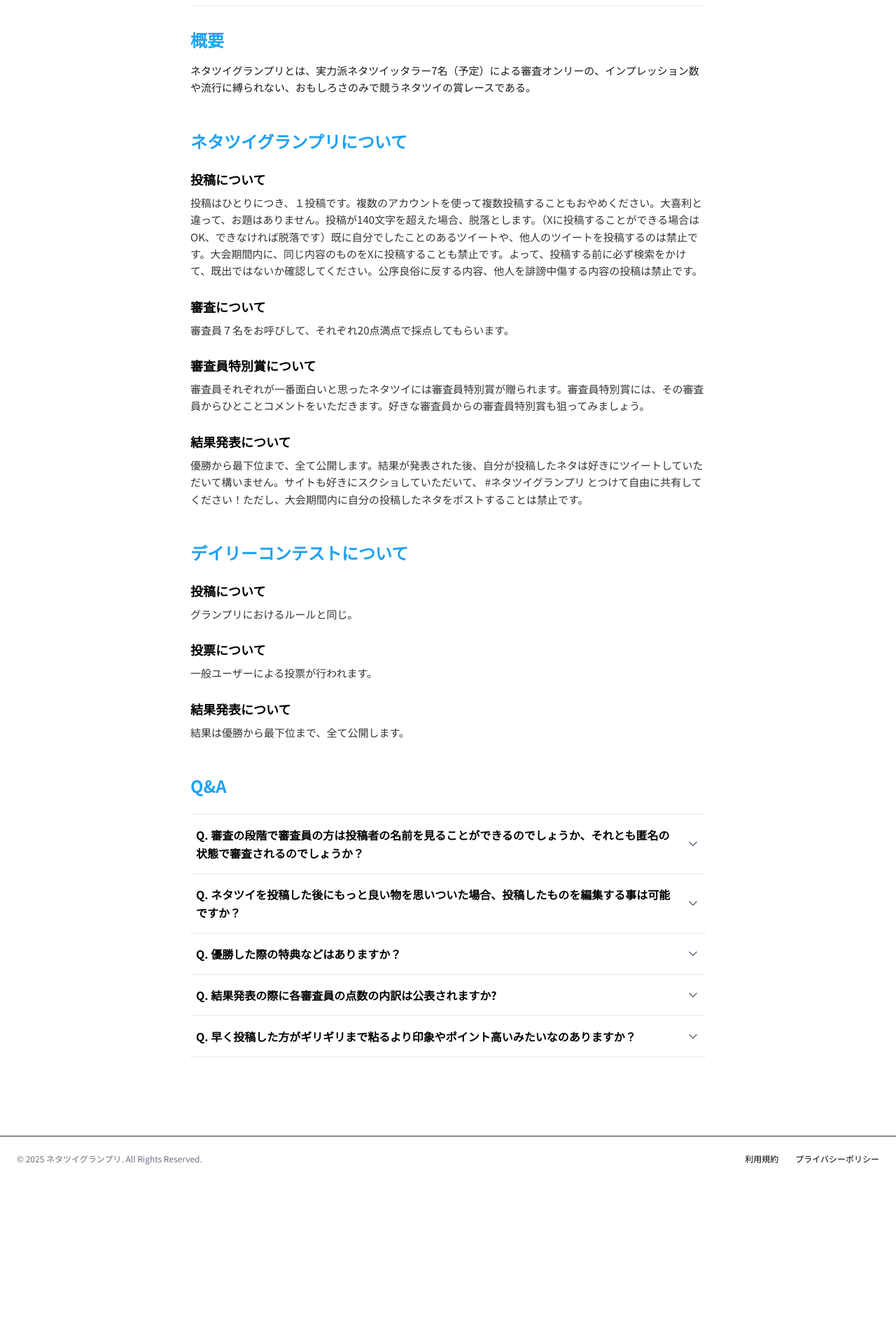
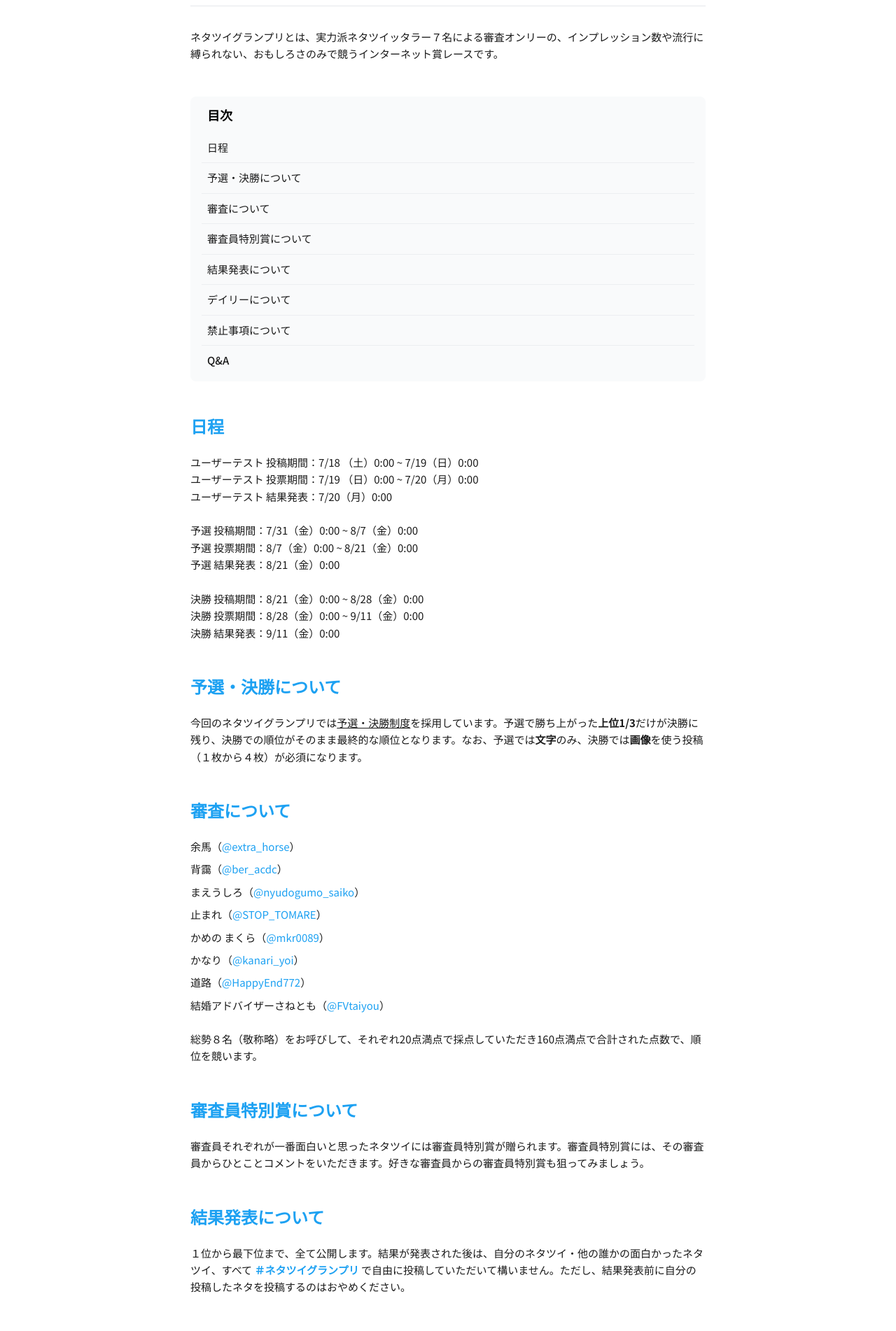
Before and after one commit to Megane14916/netatwi-frontend, a Next.js app: page /rules in a window 1280 px wide. Shown: the part 140-2042 px from the top of the page at 70% size. Before the commit the page ends 1828 px from the top, so only its background shows below. Built offline with nearby package versions, Linux system fonts and the light colour scheme; no server answers.

Commit message:
ルール

```diff
--- a/app/rules/page.tsx
+++ b/app/rules/page.tsx
@@ -36,76 +36,136 @@
                 <div className="space-y-12">
                     {/* 概要 */}
                     <section>
-                        <h2 className="text-2xl font-bold mb-4 text-[#1DA1F2]">
-                            概要
-                        </h2>
                         <div className="text-[15px] leading-relaxed text-black/90 dark:text-white/90">
-                            <p>ネタツイグランプリとは、実力派ネタツイッタラー7名（予定）による審査オンリーの、インプレッション数や流行に縛られない、おもしろさのみで競うネタツイの賞レースである。</p>
+                            <p>ネタツイグランプリとは、実力派ネタツイッタラー７名による審査オンリーの、インプレッション数や流行に縛られない、おもしろさのみで競うインターネット賞レースです。</p>
                         </div>
                     </section>
 
-                    {/* ネタツイグランプリについて */}
-                    <section>
+                    {/* 目次 */}
+                    <div className="bg-gray-50 dark:bg-gray-900/40 rounded-lg my-8 pb-2">
+                        <div className="px-6 py-3 font-bold text-lg text-black dark:text-white">目次</div>
+                        <ul className="flex flex-col text-[15px] text-black/90 dark:text-white/90 font-medium px-4">
+                            <li className=" dark:border-gray-800/60">
+                                <a href="#schedule" className="block px-2 py-2 hover:bg-gray-200/50 dark:hover:bg-gray-800/50 transition-colors rounded-md my-0.5">日程</a>
+                            </li>
+                            <li className="border-t border-gray-200/60 dark:border-gray-800/60">
+                                <a href="#qualifier-finals" className="block px-2 py-2 hover:bg-gray-200/50 dark:hover:bg-gray-800/50 transition-colors rounded-md my-0.5">予選・決勝について</a>
+                            </li>
+                            <li className="border-t border-gray-200/60 dark:border-gray-800/60">
+                                <a href="#judging" className="block px-2 py-2 hover:bg-gray-200/50 dark:hover:bg-gray-800/50 transition-colors rounded-md my-0.5">審査について</a>
+                            </li>
+                            <li className="border-t border-gray-200/60 dark:border-gray-800/60">
+                                <a href="#special-award" className="block px-2 py-2 hover:bg-gray-200/50 dark:hover:bg-gray-800/50 transition-colors rounded-md my-0.5">審査員特別賞について</a>
+                            </li>
+                            <li className="border-t border-gray-200/60 dark:border-gray-800/60">
+                                <a href="#results" className="block px-2 py-2 hover:bg-gray-200/50 dark:hover:bg-gray-800/50 transition-colors rounded-md my-0.5">結果発表について</a>
+                            </li>
+                            <li className="border-t border-gray-200/60 dark:border-gray-800/60">
+                                <a href="#daily" className="block px-2 py-2 hover:bg-gray-200/50 dark:hover:bg-gray-800/50 transition-colors rounded-md my-0.5">デイリーについて</a>
+                            </li>
+                            <li className="border-t border-gray-200/60 dark:border-gray-800/60">
+                                <a href="#rules" className="block px-2 py-2 hover:bg-gray-200/50 dark:hover:bg-gray-800/50 transition-colors rounded-md my-0.5">禁止事項について</a>
+                            </li>
+                            <li className="border-t border-gray-200/60 dark:border-gray-800/60">
+                                <a href="#qa" className="block px-2 py-2 hover:bg-gray-200/50 dark:hover:bg-gray-800/50 transition-colors rounded-md my-0.5">Q&A</a>
+                            </li>
+                        </ul>
+                    </div>
+
+                    <section id="schedule" className="scroll-mt-24">
                         <h2 className="text-2xl font-bold mb-6 text-[#1DA1F2]">
-                            ネタツイグランプリについて
+                            日程
                         </h2>
                         <div className="space-y-6">
-                            <div>
-                                <h3 className="text-lg font-bold mb-2">投稿について</h3>
-                                <p className="text-[15px] leading-relaxed text-black/80 dark:text-white/80">
-                                    投稿はひとりにつき、１投稿です。複数のアカウントを使って複数投稿することもおやめください。大喜利と違って、お題はありません。投稿が140文字を超えた場合、脱落とします。（Xに投稿することができる場合はOK、できなければ脱落です）既に自分でしたことのあるツイートや、他人のツイートを投稿するのは禁止です。大会期間内に、同じ内容のものをXに投稿することも禁止です。よって、投稿する前に必ず検索をかけて、既出ではないか確認してください。公序良俗に反する内容、他人を誹謗中傷する内容の投稿は禁止です。
-                                </p>
-                            </div>
-                            <div>
-                                <h3 className="text-lg font-bold mb-2">審査について</h3>
-                                <p className="text-[15px] leading-relaxed text-black/80 dark:text-white/80">
-                                    審査員７名をお呼びして、それぞれ20点満点で採点してもらいます。
-                                </p>
-                            </div>
-                            <div>
-                                <h3 className="text-lg font-bold mb-2">審査員特別賞について</h3>
-                                <p className="text-[15px] leading-relaxed text-black/80 dark:text-white/80">
-                                    審査員それぞれが一番面白いと思ったネタツイには審査員特別賞が贈られます。審査員特別賞には、その審査員からひとことコメントをいただきます。好きな審査員からの審査員特別賞も狙ってみましょう。
-                                </p>
-                            </div>
-                            <div>
-                                <h3 className="text-lg font-bold mb-2">結果発表について</h3>
-                                <p className="text-[15px] leading-relaxed text-black/80 dark:text-white/80">
-                                    優勝から最下位まで、全て公開します。結果が発表された後、自分が投稿したネタは好きにツイートしていただいて構いません。サイトも好きにスクショしていただいて、 #ネタツイグランプリ とつけて自由に共有してください！ただし、大会期間内に自分の投稿したネタをポストすることは禁止です。
-                                </p>
+                            <div className="text-[15px] leading-relaxed text-black/90 dark:text-white/90">
+                                <p>ユーザーテスト 投稿期間：7/18 （土）0:00 ~ 7/19（日）0:00</p><p>ユーザーテスト 投票期間：7/19 （日）0:00 ~ 7/20（月）0:00</p><p>ユーザーテスト 結果発表：7/20（月）0:00</p><br></br><p>予選 投稿期間：7/31（金）0:00 ~ 8/7（金）0:00</p><p>予選 投票期間：8/7（金）0:00 ~ 8/21（金）0:00</p><p>予選 結果発表：8/21（金）0:00</p><br></br><p>決勝 投稿期間：8/21（金）0:00 ~ 8/28（金）0:00</p><p>決勝 投票期間：8/28（金）0:00 ~ 9/11（金）0:00</p><p>決勝 結果発表：9/11（金）0:00</p>
                             </div>
                         </div>
                     </section>
 
-                    {/* デイリーコンテストについて */}
-                    <section>
+                    <section id="qualifier-finals" className="scroll-mt-24">
                         <h2 className="text-2xl font-bold mb-6 text-[#1DA1F2]">
-                            デイリーコンテストについて
+                            予選・決勝について
                         </h2>
                         <div className="space-y-6">
-                            <div>
-                                <h3 className="text-lg font-bold mb-2">投稿について</h3>
-                                <p className="text-[15px] leading-relaxed text-black/80 dark:text-white/80">
-                                    グランプリにおけるルールと同じ。
-                                </p>
+                            <div className="text-[15px] leading-relaxed text-black/90 dark:text-white/90">
+                                <p>今回のネタツイグランプリでは<u>予選・決勝制度</u>を採用しています。予選で勝ち上がった<strong>上位1/3</strong>だけが決勝に残り、決勝での順位がそのまま最終的な順位となります。なお、予選では<strong>文字</strong>のみ、決勝では<strong>画像</strong>を使う投稿（１枚から４枚）が必須になります。</p>
                             </div>
-                            <div>
-                                <h3 className="text-lg font-bold mb-2">投票について</h3>
-                                <p className="text-[15px] leading-relaxed text-black/80 dark:text-white/80">
-                                    一般ユーザーによる投票が行われます。
-                                </p>
+                        </div>
+                    </section>
+
+                    <section id="judging" className="scroll-mt-24">
+                        <h2 className="text-2xl font-bold mb-6 text-[#1DA1F2]">
+                            審査について
+                        </h2>
+                        <div className="space-y-6">
+                            <div className="text-[15px] leading-relaxed text-black/90 dark:text-white/90">
+                                <ul className="space-y-2 mb-6">
+                                    <li>余馬（<a href="https://x.com/extra_horse" target="_blank" rel="noopener noreferrer" className="text-[#1DA1F2] hover:underline">@extra_horse</a>）</li>
+                                    <li>背靄（<a href="https://x.com/ber_acdc" target="_blank" rel="noopener noreferrer" className="text-[#1DA1F2] hover:underline">@ber_acdc</a>）</li>
+                                    <li>まえうしろ（<a href="https://x.com/nyudogumo_saiko" target="_blank" rel="noopener noreferrer" className="text-[#1DA1F2] hover:underline">@nyudogumo_saiko</a>）</li>
+                                    <li>止まれ（<a href="https://x.com/STOP_TOMARE" target="_blank" rel="noopener noreferrer" className="text-[#1DA1F2] hover:underline">@STOP_TOMARE</a>）</li>
+                                    <li>かめの まくら（<a href="https://x.com/mkr0089" target="_blank" rel="noopener noreferrer" className="text-[#1DA1F2] hover:underline">@mkr0089</a>）</li>
+                                    <li>かなり（<a href="https://x.com/kanari_yoi" target="_blank" rel="noopener noreferrer" className="text-[#1DA1F2] hover:underline">@kanari_yoi</a>）</li>
+                                    <li>道路（<a href="https://x.com/HappyEnd772" target="_blank" rel="noopener noreferrer" className="text-[#1DA1F2] hover:underline">@HappyEnd772</a>）</li>
+                                    <li>結婚アドバイザーさねとも（<a href="https://x.com/FVtaiyou" target="_blank" rel="noopener noreferrer" className="text-[#1DA1F2] hover:underline">@FVtaiyou</a>）</li>
+                                </ul>
+                                <p>総勢８名（敬称略）をお呼びして、それぞれ20点満点で採点していただき160点満点で合計された点数で、順位を競います。</p>
                             </div>
-                            <div>
-                                <h3 className="text-lg font-bold mb-2">結果発表について</h3>
-                                <p className="text-[15px] leading-relaxed text-black/80 dark:text-white/80">
-                                    結果は優勝から最下位まで、全て公開します。
-                                </p>
+                        </div>
+                    </section>
+
+                    <section id="special-award" className="scroll-mt-24">
+                        <h2 className="text-2xl font-bold mb-6 text-[#1DA1F2]">
+                            審査員特別賞について
+                        </h2>
+                        <div className="space-y-6">
+                            <div className="text-[15px] leading-relaxed text-black/90 dark:text-white/90">
+                                <p>審査員それぞれが一番面白いと思ったネタツイには審査員特別賞が贈られます。審査員特別賞には、その審査員からひとことコメントをいただきます。好きな審査員からの審査員特別賞も狙ってみましょう。</p>
+                            </div>
+                        </div>
+                    </section>
+
+                    <section id="results" className="scroll-mt-24">
+                        <h2 className="text-2xl font-bold mb-6 text-[#1DA1F2]">
+                            結果発表について
+                        </h2>
+                        <div className="space-y-6">
+                            <div className="text-[15px] leading-relaxed text-black/90 dark:text-white/90">
+                                <p>１位から最下位まで、全て公開します。結果が発表された後は、自分のネタツイ・他の誰かの面白かったネタツイ、すべて <span className="font-bold text-[#1DA1F2]">＃ネタツイグランプリ</span> で自由に投稿していただいて構いません。ただし、結果発表前に自分の投稿したネタを投稿するのはおやめください。</p>
+                            </div>
+                        </div>
+                    </section>
+
+                    <section id="daily" className="scroll-mt-24">
+                        <h2 className="text-2xl font-bold mb-6 text-[#1DA1F2]">
+                            デイリーについて
+                        </h2>
+                        <div className="space-y-6">
+                            <div className="text-[15px] leading-relaxed text-black/90 dark:text-white/90">
+                                <p>新たな試みとして、今回から<strong>デイリー</strong>というものを追加しています。グランプリの予選・本選と違い、デイリーは毎日行われます。審査員による投票はなく、順位は全て<strong>ユーザーによるいいね</strong>によって決定されます。大会期間内のうち、審査員による投票期間の8/7（金） ~ 8/21（金）、8/28（金） ~ 9/11（金）の<strong>全28回</strong>行われ、毎日投稿といいね期間（投票期間）が切り替わります。なお、デイリーでは<strong>画像を使用した投稿はできません。</strong></p>
+                            </div>
+                        </div>
+                    </section>
+
+                    <section id="rules" className="scroll-mt-24">
+                        <h2 className="text-2xl font-bold mb-6 text-[#1DA1F2]">
+                            禁止事項について
+                        </h2>
+                        <div className="space-y-6">
+                            <div className="text-[15px] leading-relaxed text-black/90 dark:text-white/90">
+                                <ul className="list-disc pl-5 space-y-2">
+                                    <li><strong>複数のアカウントでログイン</strong>し、投稿・デイリーに投稿した自分の投稿にいいねする等の行為</li>
+                                    <li>X内で既に自分でしたことのあるツイートや、他人のツイートを投稿する等の行為（よって、サイトに投稿する前に被りがないかX内で検索することを推奨）</li>
+                                    <li>結果発表以前に、サイトに投稿した自分のポストをXにポストする行為</li>
+                                    <li>公序良俗に反する内容、他人を誹謗中傷する内容の投稿</li>
+                                </ul>
                             </div>
                         </div>
                     </section>
 
                     {/* Q&A */}
-                    <section>
+                    <section id="qa" className="scroll-mt-24">
                         <h2 className="text-2xl font-bold mb-6 text-[#1DA1F2]">
                             Q&A
                         </h2>
```
